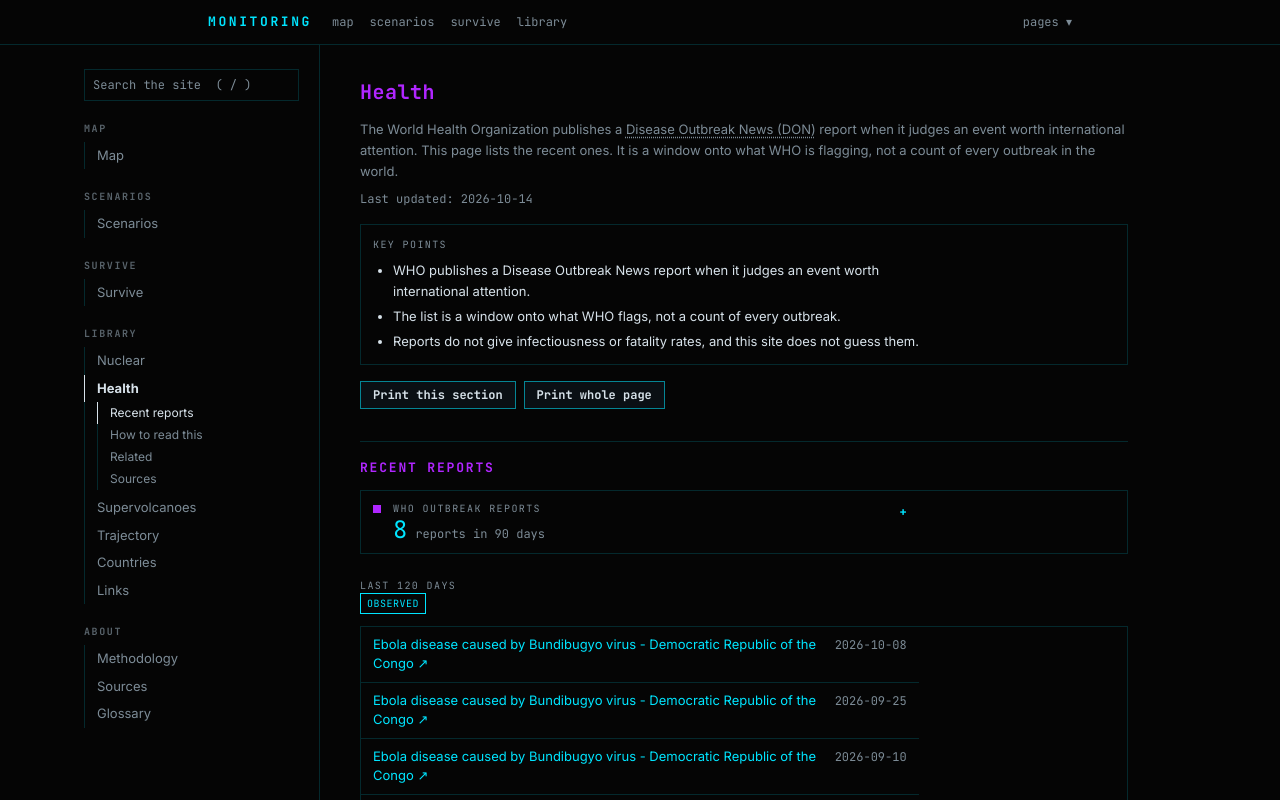
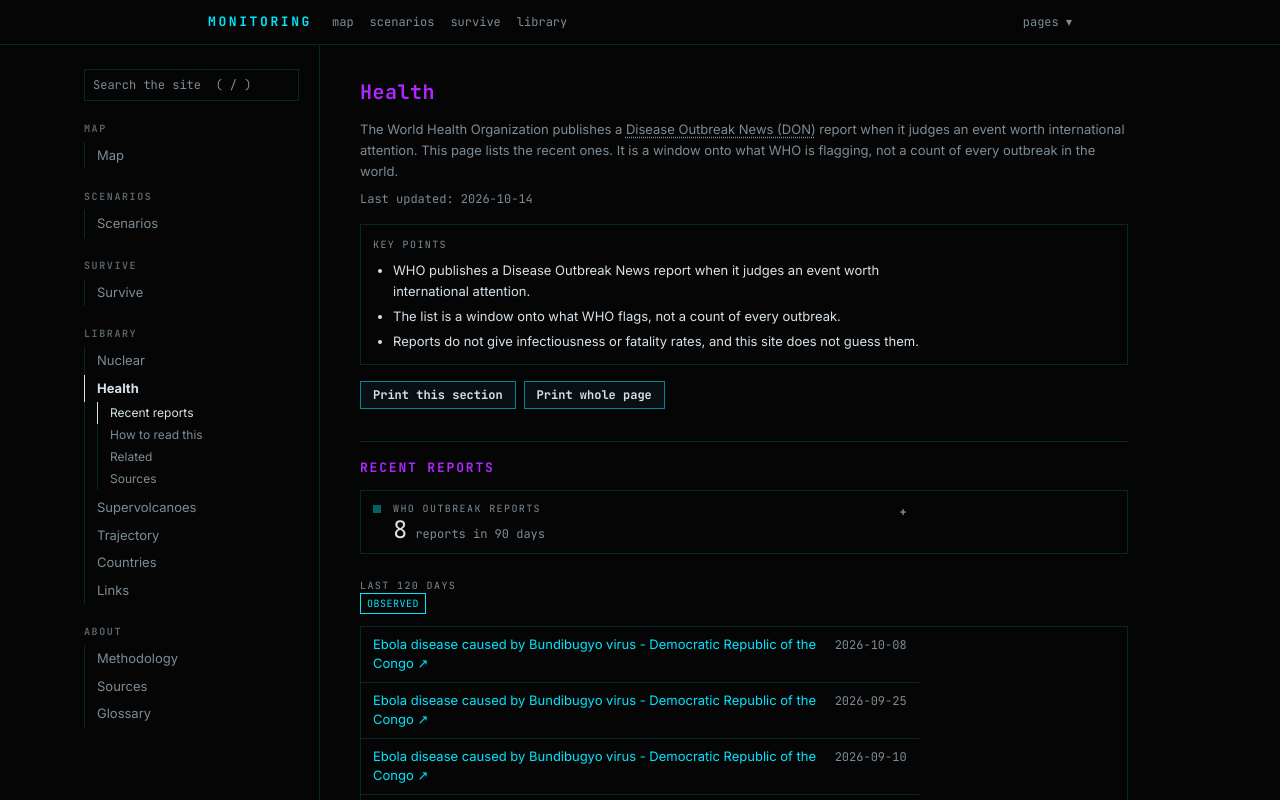
Before and after one commit to CemreMetin/VigilRadar, a Next.js app: page /health in a window 1280 px wide. Shown: the top 800 px of the page. Built offline with nearby package versions, Linux system fonts and the light colour scheme.

Commit message:
feat: one focal point per view, dim secondary text

```diff
--- a/components/CounterPanel.tsx
+++ b/components/CounterPanel.tsx
@@ -2,12 +2,11 @@
 
 import Link from "next/link";
 import { useEffect, useState } from "react";
-import { DOMAIN_BY_ID } from "@/lib/domains";
 import type { Counter, Tone } from "@/lib/types";
 
 const TONE_COLOR: Record<Tone, string> = {
-  normal: "var(--accent)",
-  elevated: "var(--geo)",
+  normal: "var(--fg)",
+  elevated: "var(--scn)",
   high: "var(--threat)",
 };
 const TONE_LABEL: Record<Tone, string> = {
@@ -61,7 +60,6 @@ export default function CounterPanel({
   return (
     <ul className="divide-y divide-line">
       {counters.map((c) => {
-        const dom = DOMAIN_BY_ID[c.domain];
         const tone = c.tone ?? "normal";
         const isOpen = open === c.id;
         const reviewDue = c.manual && c.reviewBy && c.reviewBy < today;
@@ -73,7 +71,7 @@ export default function CounterPanel({
               onClick={() => setOpen(isOpen ? null : c.id)}
               className="flex w-full items-start gap-3 px-3 py-2.5 text-left hover:bg-accent/10"
             >
-              <span className="mt-1 inline-block h-2 w-2 shrink-0" style={{ background: dom.color }} aria-hidden />
+              <span className="mt-1 inline-block h-2 w-2 shrink-0" style={{ background: tone === "normal" ? "var(--line-strong)" : TONE_COLOR[tone] }} aria-hidden />
               <span className="min-w-0 flex-1">
                 <span className="flex items-center gap-2">
                   <span className="label">{c.label}</span>
@@ -82,14 +80,14 @@ export default function CounterPanel({
                   {reviewDue && <span className="label text-geo">review due</span>}
                 </span>
                 <span className="mt-0.5 flex items-baseline gap-2">
-                  <span className="mono text-value leading-none" style={{ color: TONE_COLOR[tone] }}>
+                  <span className="mono text-value leading-none text-fg">
                     {c.value}
                   </span>
                   {c.unit && <span className="mono text-body text-dim">{c.unit}</span>}
                 </span>
               </span>
-              {c.history && <Sparkline values={c.history} color={dom.color} />}
-              <span className="mono mt-0.5 shrink-0 text-body font-bold text-accent" aria-hidden>
+              {c.history && <Sparkline values={c.history} color="var(--fg-dim)" />}
+              <span className="mono mt-0.5 shrink-0 text-body font-bold text-dim" aria-hidden>
                 {isOpen ? "−" : "+"}
               </span>
               <span className="sr-only">Status: {TONE_LABEL[tone]}</span>
--- a/components/dashboard/FilterPanel.tsx
+++ b/components/dashboard/FilterPanel.tsx
@@ -128,13 +128,13 @@ export default function FilterPanel({
                   type="button"
                   aria-pressed={on}
                   onClick={() => onToggle(id)}
-                  style={{ "--c": info.color } as CSSProperties}
+                  style={{ "--c": info.color, color: on ? "var(--fg)" : "var(--fg-dim)" } as CSSProperties}
                   className="card-btn toggle-row relative flex w-full items-center gap-2 overflow-hidden px-2.5 py-1.5 text-left"
                   title={info.blurb}
                 >
                   <span className="inline-block h-2.5 w-2.5 shrink-0" style={{ background: on ? info.color : "transparent", border: `1px solid ${info.color}` }} aria-hidden />
-                  <span className="min-w-0 flex-1 truncate text-body font-bold">{info.label}</span>
-                  <span className="mono shrink-0 text-body font-bold tabular-nums" style={{ color: on ? info.color : "var(--fg-dim)" }}>
+                  <span className={`min-w-0 flex-1 truncate text-body ${on ? "font-bold" : ""}`}>{info.label}</span>
+                  <span className="mono shrink-0 text-body font-bold tabular-nums" style={{ color: "inherit" }}>
                     {n !== undefined ? n.toLocaleString("en-US") : on ? "ON" : "OFF"}
                   </span>
                 </button>
--- a/components/dashboard/TopBar.tsx
+++ b/components/dashboard/TopBar.tsx
@@ -58,7 +58,7 @@ export default function TopBar({
                 style={{ "--c": g.color } as CSSProperties}
                 className="tab-btn relative flex w-fit shrink-0 items-baseline gap-2 whitespace-nowrap px-3 py-2 text-left sm:px-5"
               >
-                <span className="mono text-body font-bold uppercase tracking-wider" style={{ color: on ? "#fff" : g.color }}>
+                <span className={`mono text-body uppercase tracking-wider ${on ? "font-bold" : ""}`} style={{ color: on ? g.color : "var(--fg-dim)" }}>
                   {g.title}
                 </span>
                 <span className="mono hidden text-label text-dim sm:inline" aria-hidden>
@@ -82,8 +82,8 @@ export default function TopBar({
                   aria-selected={on}
                   onClick={() => onSelect(m.id)}
                   title={m.stat(world)}
-                  style={{ borderBottomColor: on ? m.color : "transparent", color: on ? m.color : "var(--fg)" }}
-                  className={`mono shrink-0 whitespace-nowrap border-b-2 px-0.5 pb-1 text-body font-bold uppercase tracking-wider hover:opacity-100 ${on ? "" : "opacity-70"}`}
+                  style={{ borderBottomColor: on ? m.color : "transparent", color: on ? m.color : "var(--fg-dim)" }}
+                  className={`mono shrink-0 whitespace-nowrap border-b-2 px-0.5 pb-1 text-body uppercase tracking-wider hover:text-fg ${on ? "font-bold" : ""}`}
                 >
                   {m.title}
                 </button>
--- a/components/dashboard/parts.tsx
+++ b/components/dashboard/parts.tsx
@@ -22,11 +22,11 @@ export function Section({ title, children, open = false, meta }: { title: string
 
 export const Disclose = Section;
 
-export function Big({ label, value, color, sub }: { label: string; value: string; color: string; sub?: string }) {
+export function Big({ label, value, sub }: { label: string; value: string; sub?: string }) {
   return (
     <div className="p-3 odd:border-r odd:border-line [&:nth-child(n+3)]:border-t [&:nth-child(n+3)]:border-line">
       <p className="label">{label}</p>
-      <p className="mono readout-in mt-1 text-value font-bold leading-none" style={{ color }}>
+      <p className="mono readout-in mt-1 text-value font-bold leading-none">
         {value}
       </p>
       {sub && <p className="mono mt-1 text-label text-dim">{sub}</p>}
```
